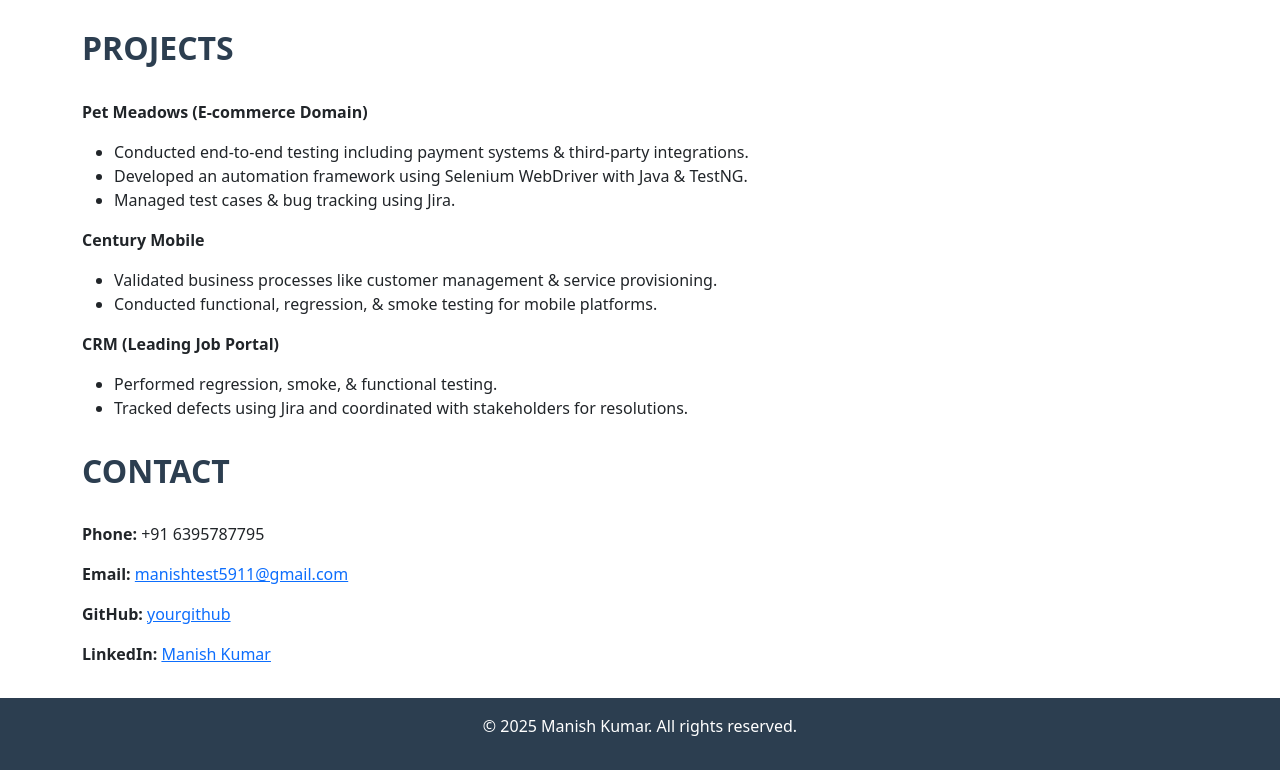
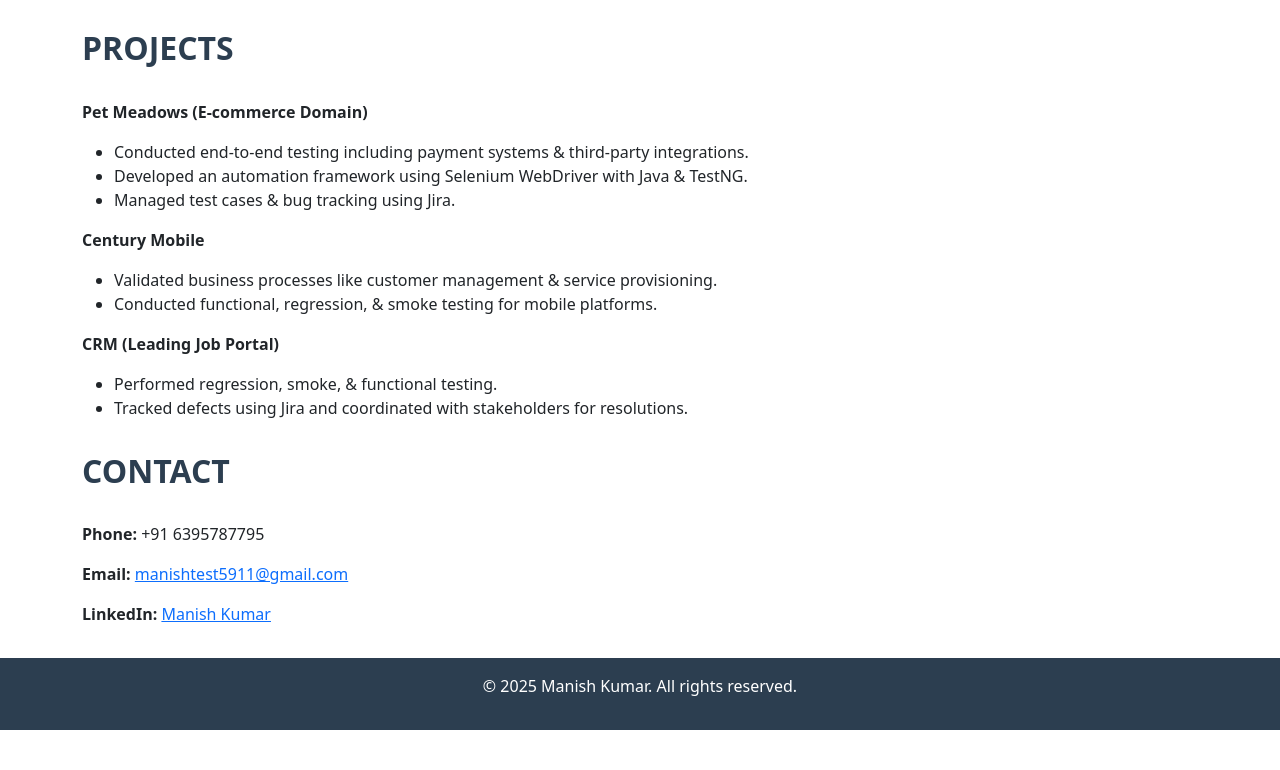
Before and after one commit to manish5911/Manish-Portfolio, a plain HTML site: page index.html in a window 1280 px wide. Shown: the part 1702-2472 px from the top of the page. After the commit the page ends 2432 px from the top, so only its background shows below. Drawn offline with nearby package versions, Linux system fonts and the light colour scheme.

Commit message:
Update index.html

```diff
--- a/index.html
+++ b/index.html
@@ -228,7 +228,6 @@
     <div class="section-content">
       <p><strong>Phone:</strong> +91 6395787795</p>
       <p><strong>Email:</strong> <a href=\"mailto:manishtest5911@gmail.com\">manishtest5911@gmail.com</a></p>
-      <p><strong>GitHub:</strong> <a href=\"https://github.com/yourgithub\">yourgithub</a></p>
       <p><strong>LinkedIn:</strong>
         <a href=\"https://linkedin.com/in/manish-kumar-924881290\" target=\"_blank\" rel=\"noopener noreferrer\">
           Manish Kumar
```
